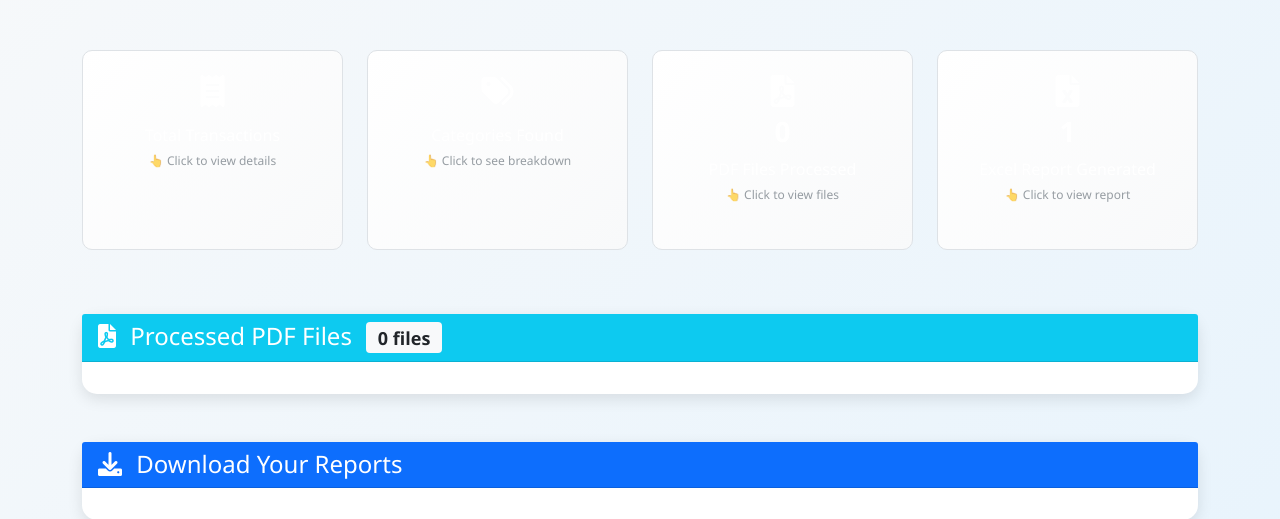
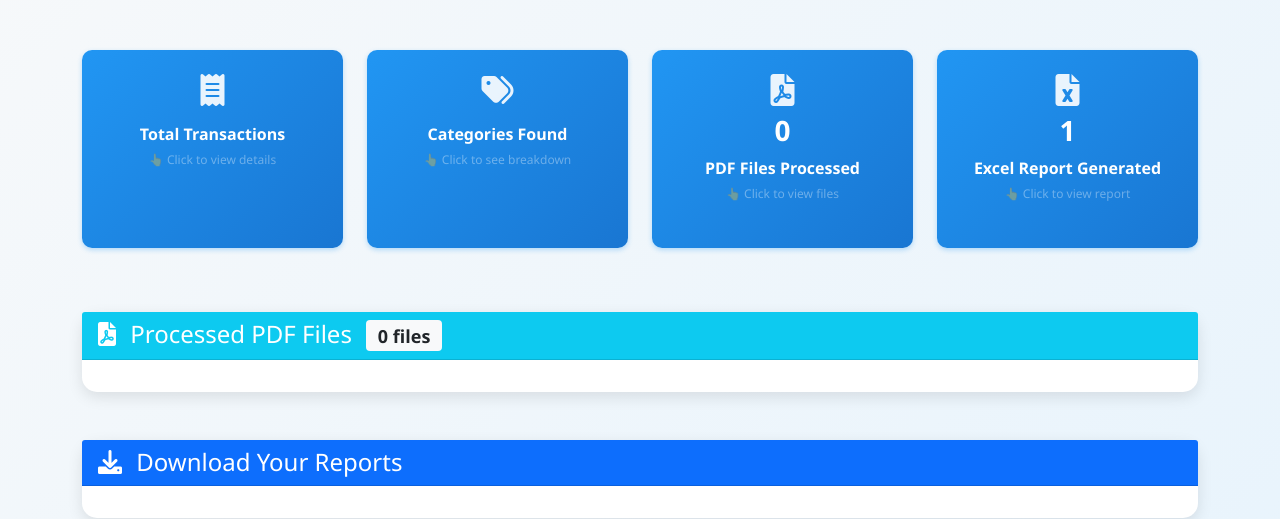
Before and after one commit to abhaysalunke711/bank-statement-analyzer, a Flask app: template templates/results.html in a window 1280 px wide. Shown: the part 301-820 px from the top of the page. Run offline with Flask 3, Linux system fonts and the light colour scheme; the template is opened without the code that fills it, so the values that code supplies are empty; some libraries are stand-ins or nearby versions.

Commit message:
Update statistics cards styling
- Change statistics cards to use primary blue color
- Add white text for better contrast
- Add hover effects and animations
- Improve icon visibility
- Make cards more consistent with button styling
- Fix text visibility issues

```diff
--- a/templates/results.html
+++ b/templates/results.html
@@ -20,39 +20,39 @@
         <!-- Statistics Cards -->
         <div class="row mb-5">
             <div class="col-lg-3 col-md-6 mb-3">
-                <div class="stats-card text-center clickable-card" onclick="scrollToSection('excel-viewer')"
+                <div class="stats-card text-center clickable-card btn-primary" onclick="scrollToSection('excel-viewer')"
                      title="Click to view detailed transaction tables">
                     <i class="fas fa-receipt fa-2x mb-2"></i>
-                    <h3 class="fw-bold">{{ results.total_transactions }}</h3>
-                    <p class="mb-0">Total Transactions</p>
-                    <small class="text-muted mt-1">👆 Click to view details</small>
+                    <h3 class="fw-bold text-white">{{ results.total_transactions }}</h3>
+                    <p class="mb-0 text-white">Total Transactions</p>
+                    <small class="text-white-50 mt-1">👆 Click to view details</small>
                 </div>
             </div>
             <div class="col-lg-3 col-md-6 mb-3">
-                <div class="stats-card text-center clickable-card" onclick="showCategoriesModal()"
+                <div class="stats-card text-center clickable-card btn-primary" onclick="showCategoriesModal()"
                      title="Click to see all categories breakdown">
                     <i class="fas fa-tags fa-2x mb-2"></i>
-                    <h3 class="fw-bold">{{ results.categories_found }}</h3>
-                    <p class="mb-0">Categories Found</p>
-                    <small class="text-muted mt-1">👆 Click to see breakdown</small>
+                    <h3 class="fw-bold text-white">{{ results.categories_found }}</h3>
+                    <p class="mb-0 text-white">Categories Found</p>
+                    <small class="text-white-50 mt-1">👆 Click to see breakdown</small>
                 </div>
             </div>
             <div class="col-lg-3 col-md-6 mb-3">
-                <div class="stats-card text-center clickable-card" onclick="scrollToSection('processed-files')"
+                <div class="stats-card text-center clickable-card btn-primary" onclick="scrollToSection('processed-files')"
                      title="Click to view processed PDF files">
                     <i class="fas fa-file-pdf fa-2x mb-2"></i>
-                    <h3 class="fw-bold">{{ results.uploaded_files|length }}</h3>
-                    <p class="mb-0">PDF Files Processed</p>
-                    <small class="text-muted mt-1">👆 Click to view files</small>
+                    <h3 class="fw-bold text-white">{{ results.uploaded_files|length }}</h3>
+                    <p class="mb-0 text-white">PDF Files Processed</p>
+                    <small class="text-white-50 mt-1">👆 Click to view files</small>
                 </div>
             </div>
             <div class="col-lg-3 col-md-6 mb-3">
-                <div class="stats-card text-center clickable-card" onclick="scrollToSection('excel-viewer')"
+                <div class="stats-card text-center clickable-card btn-primary" onclick="scrollToSection('excel-viewer')"
                      title="Click to view Excel report">
                     <i class="fas fa-file-excel fa-2x mb-2"></i>
-                    <h3 class="fw-bold">1</h3>
-                    <p class="mb-0">Excel Report Generated</p>
-                    <small class="text-muted mt-1">👆 Click to view report</small>
+                    <h3 class="fw-bold text-white">1</h3>
+                    <p class="mb-0 text-white">Excel Report Generated</p>
+                    <small class="text-white-50 mt-1">👆 Click to view report</small>
                 </div>
             </div>
         </div>
@@ -1400,16 +1400,27 @@ function animateCards() {
 
 /* Stats cards specific styling */
 .stats-card.clickable-card {
-    background: linear-gradient(135deg, #fff 0%, #f8f9fa 100%);
-    border: 1px solid #dee2e6;
+    background: linear-gradient(135deg, #2196f3 0%, #1976d2 100%);
+    border: none;
     border-radius: 10px;
     padding: 1.5rem;
     height: 100%;
+    box-shadow: 0 2px 5px rgba(33, 150, 243, 0.3);
+    transition: all 0.3s ease;
 }
 
 .stats-card.clickable-card:hover {
-    border-color: #007bff;
-    background: linear-gradient(135deg, #fff 0%, #e3f2fd 100%);
+    transform: translateY(-2px);
+    box-shadow: 0 5px 15px rgba(33, 150, 243, 0.4);
+    background: linear-gradient(135deg, #1976d2 0%, #2196f3 100%);
+}
+
+.stats-card.clickable-card i {
+    color: rgba(255, 255, 255, 0.9);
+}
+
+.stats-card.clickable-card:hover i {
+    color: white;
 }
 
 /* PDF file cards */
```
